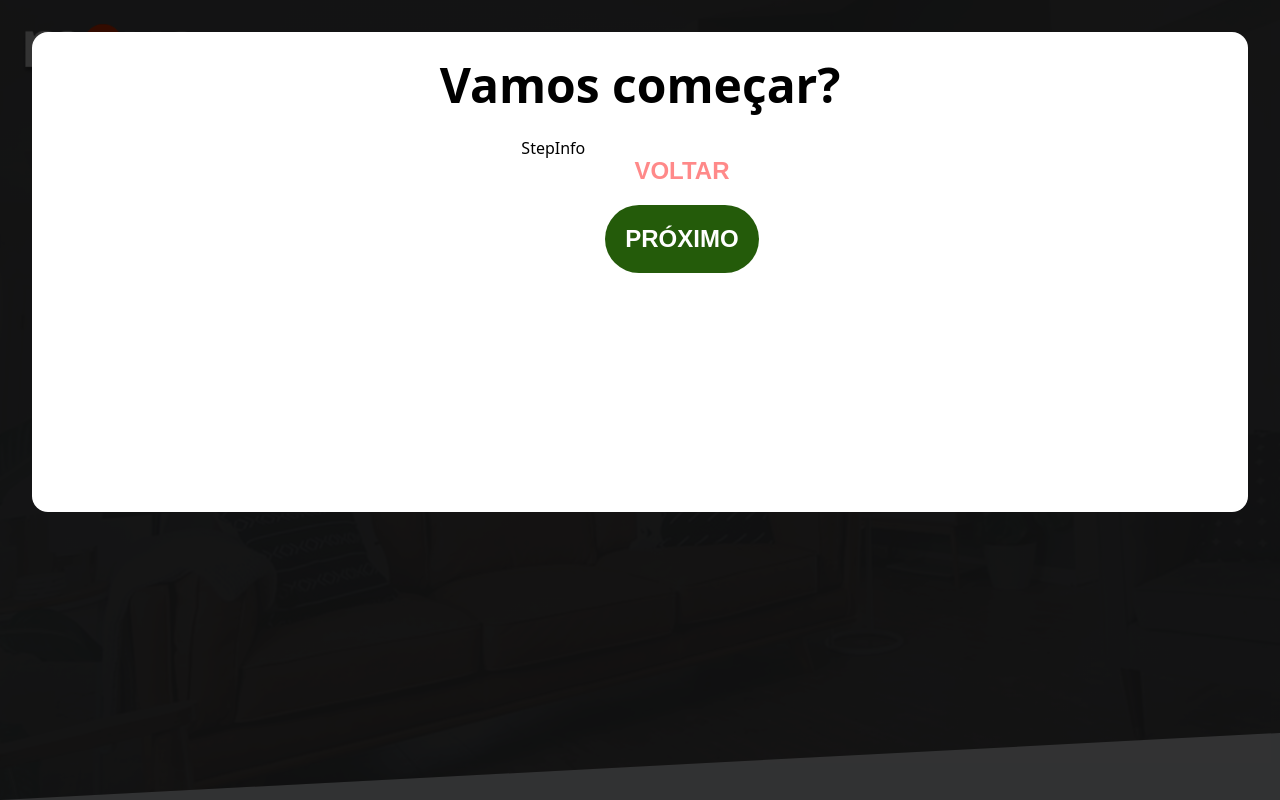
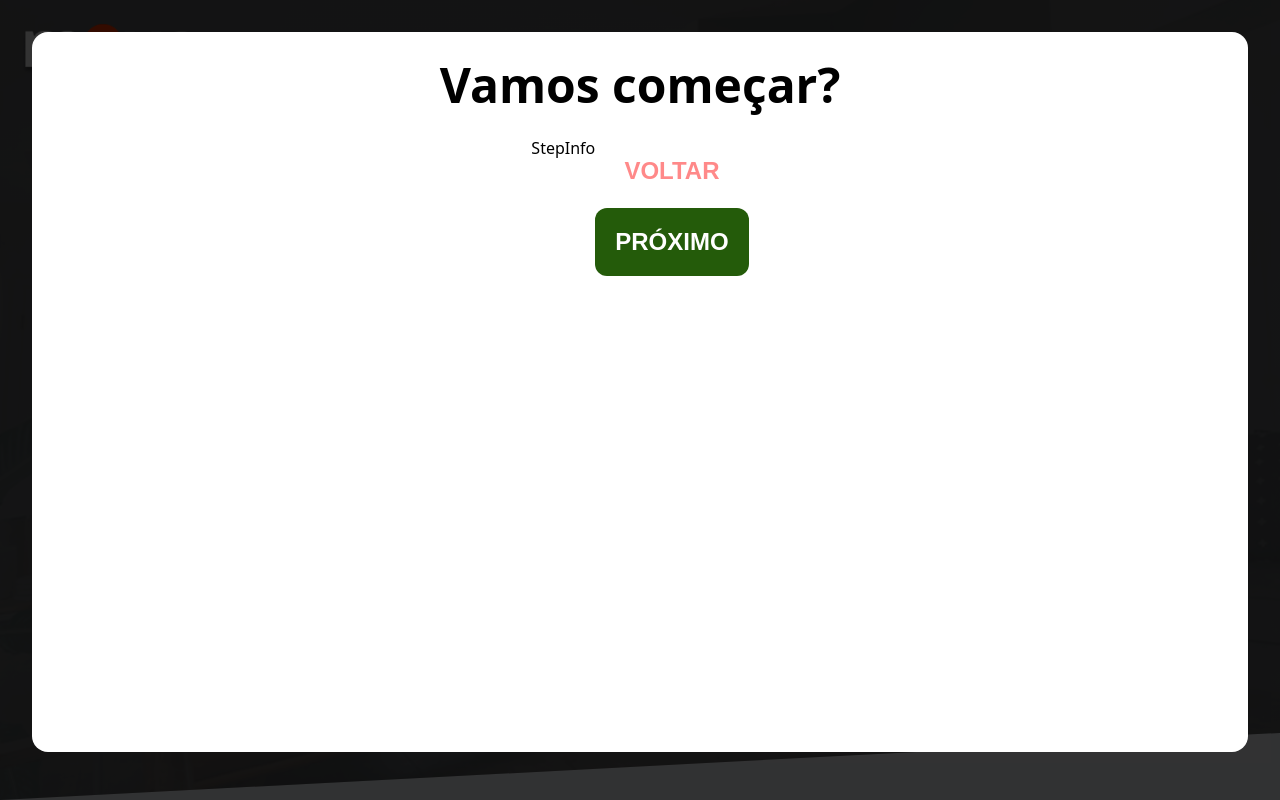
Before and after one commit to eummilena/move-frontend-ts, a React (Vite) app in the folder move/: page / in a window 1280 px wide. Shown: the top 800 px of the page. Built offline with nearby package versions, Linux system fonts and the light colour scheme.

Commit message:
style: estilo nos inputs

```diff
--- a/move/src/pages/Form/Form.module.css
+++ b/move/src/pages/Form/Form.module.css
@@ -13,7 +13,7 @@
 
 .modalForm{
     background-color: var(--bg-1);
-    height: 60vh;
+    height: 90vh;
     border-radius: 1em;
     display: flex;
     flex-direction: column;
@@ -22,18 +22,34 @@
     gap: var(--gap);
 }
 
+.formGrid{
+    display: grid;
+    grid-template:"inputs buttons"
+    /3fr 150px;
+    gap: 5em;
+}
+
 .form{
     display: flex;
-    flex-direction: row;
-    justify-content: space-between;
-    gap: var(--gap);
+
+
+}
+
+.inputs{
+    grid-area: inputs;
+    display: flex;
+    flex-direction: column;
+    justify-content: center;
+    align-items: center;
+    gap: 2em;
 }
 
 .buttons{
     display: flex;
     flex-direction: column;
-    justify-content: space-between;
-    gap: var(--bg-1);
+    justify-content: center;
+    gap: .2em;
+    grid-area: buttons;
 }
 
 
@@ -54,7 +70,7 @@
 .next{
     background: var(--verde);
     color: var(--bg-1);
-    border-radius: 2em;
+    border-radius: 0.5em;
 }
 
 .prev:disabled{
@@ -65,3 +81,39 @@
     background-color: #BEFF9F;
     cursor:auto;
 }
+
+.closeButton{
+    padding: 1em 2em;
+    color: var(--bg-1);
+    background: var(--black-1);
+}
+.close, .closeButton{
+    transition: background-color 0.2s ease, color 0.2s ease, transform 0.2s ease;
+    text-transform: uppercase;
+    cursor: pointer;
+    font-weight: 600;
+    border-radius: .5em;
+    border: none;
+
+}
+.close:hover,.closeButton:hover{
+transform: scale(1.1);
+}
+
+
+.close{
+    position: absolute;
+    top: 1rem;
+    right: 4rem;
+    padding: 0.5em;
+    background-color: var(--laranja);
+    color: var(--bg-1);
+}
+
+.check{
+    width: 5em;
+}
+
+.disappear{
+    display: none;
+}
```
